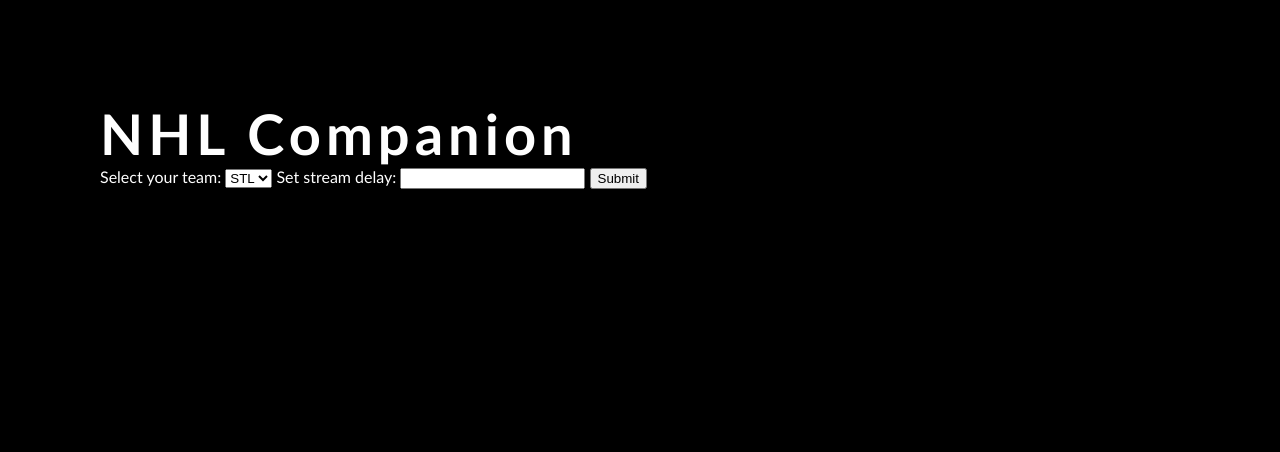
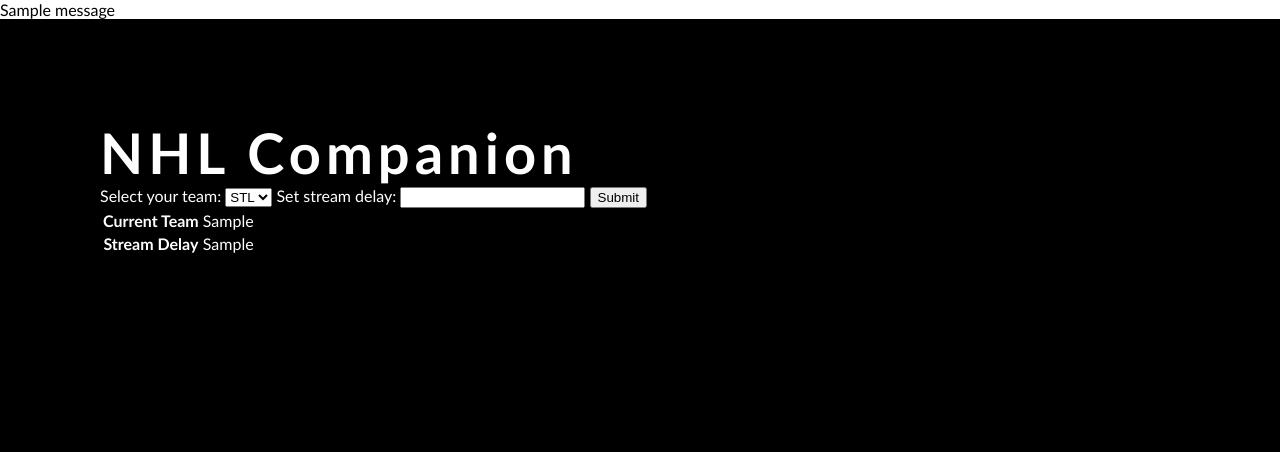
Before and after one commit to BrandonMiller18/nhl_companion-pi, a Flask app: template templates/index.html in a window 1280 px wide. Shown: the top 452 px of the page. Run offline with Flask 3, Linux system fonts and the light colour scheme; the template is opened without the code that fills it: most values are stand-ins (such as "Sample title", 1, 10 or a date in 2020); one stand-in notice (Sample message) is shown.

Commit message:
set up routes, user configuration,  instantiate game object

```diff
--- a/app.py
+++ b/app.py
@@ -1,40 +1,73 @@
-from flask import Flask, render_template
+import json
+import os.path
+from flask import Flask, render_template, redirect, request, flash, url_for
 
-# from helpers import standard_date
-# from game import Game
+from helpers import standard_date
+from game import Game
 
 app = Flask(__name__)
 
+app.config.from_pyfile('config.py')
+
 @app.route('/')
 def index():
+
+    if os.path.isfile('config.json'):
+        with open('config.json', 'r') as f:
+            data = json.load(f)
+
+        return render_template('index.html', data=data)
+
     return render_template("index.html")
 
-@app.route('/start')
+@app.route('/update', methods=['POST'])
 def configure_game():
 
-    return render_template("start.html")
+    user_team = request.form.get('user_team')
+    stream_delay = request.form.get('stream_delay')
+
+    with open('config.json', 'w') as f:
+        data = {
+            "user_team": user_team,
+            "stream_delay": stream_delay
+        }
+
+        f.write(json.dumps(data))
+
+        flash("Configuration has been updated!")
+
+    return redirect(url_for('index'))
 
 
-@app.route('/start/game<game_id>')
+@app.route('/watch', methods=['GET'])
 def watch_game():
 
-    return render_template("game.html")
+    if not os.path.isfile('config.json'):
+        flash("Missing config.json file. Must set configuration first!", 'error')
+        return redirect(url_for('index'))
 
-# game = Game()
-# game.game_info()
-#
-# game_info = {
-#     'User team abbr': game.team,
-#     'Game date': game.date,
-#     'Game start time': standard_date(game.game_start_time) if game.game_start_time else None,
-#     'Game state': game.game_state,
-#     'User team plays': game.is_game,
-#     'User team is home': game.home,
-#     'User team is away': game.away,
-#     'Game ID': game.game_id,
-#     'Home team name': game.home_team,
-#     'Home team logo': game.home_team_logo,
-#     'Away team name': game.away_team,
-#     'Away team logo': game.away_team_logo
-# }
-#
+    with open('config.json', 'r') as f:
+        data = json.load(f)
+        user_team = data['user_team']
+        stream_delay = data['stream_delay']
+
+    game = Game(user_team=user_team, stream_delay=stream_delay)
+    game.game_info()
+    game_info = {
+        'User team abbr': game.team,
+        'Game date': game.date,
+        'Game start time': standard_date(game.game_start_time) if game.game_start_time else None,
+        'Game state': game.game_state,
+        'User team plays': game.is_game,
+        'User team is home': game.home,
+        'User team is away': game.away,
+        'Game ID': game.game_id,
+        'Home team name': game.home_team,
+        'Home team logo': game.home_team_logo,
+        'Away team name': game.away_team,
+        'Away team logo': game.away_team_logo
+    }
+
+    print(game_info, flush=True)
+
+    return render_template('watch.html', data=game_info)
--- a/config.py
+++ b/config.py
@@ -1,4 +1,9 @@
+import os
 from datetime import date
+from dotenv import load_dotenv
+load_dotenv()
 
 BASE_API_URL = 'https://api-web.nhle.com/v1/'
 TODAY = date.today()
+
+SECRET_KEY = os.getenv("SECRET_KEY")
--- a/game.py
+++ b/game.py
@@ -4,12 +4,14 @@ from config import BASE_API_URL, TODAY
 
 class Game:
 
-    def __init__(self, user_team):
+    def __init__(self, user_team, stream_delay):
         self.team = user_team
+        self.stream_delay = stream_delay
 
 
     def game_info(self):
-        r = requests.get(f'{BASE_API_URL}score/{TODAY}')
+        # r = requests.get(f'{BASE_API_URL}score/{TODAY}')
+        r = requests.get(f'{BASE_API_URL}score/2024-10-08')
         data = json.dumps(r.json(), indent=4)
 
         # save file for testing
--- a/templates/base.html
+++ b/templates/base.html
@@ -8,7 +8,13 @@
     <link rel="stylesheet" type="text/css" href="{{ url_for('static', filename='styles/stylesheet.css') }}">
 </head>
 <body>
-
+{% with messages = get_flashed_messages()%}
+{% if messages%}
+    {% for message in messages%}
+    <p>{{message}}</p>
+    {%endfor%}
+{%endif%}
+{%endwith%}
 {% block body %}{% endblock %}
 
 <!-- <footer>
--- a/templates/index.html
+++ b/templates/index.html
@@ -6,7 +6,7 @@
 
     <div class="hero">
         <h1>NHL Companion</h1>
-        <form action="/update" method="POST">
+        <form class="configuration-form" action="/update" method="POST">
             <label for="user_team">Select your team:</label>
             <select name="user_team" id="">
                 <option value="STL">STL</option>
@@ -15,7 +15,19 @@
             <input type="text" name="stream_delay" id="">
             <input type="submit">
         </form>
-        <a class="btn" href="/update">Start App</a>
+        {% if data %}
+        <table>
+            <tr>
+                <th>Current Team</th>
+                <td>{{ data['user_team'] }}</td>
+            </tr>
+            <tr>
+                <th>Stream Delay</th>
+                <td>{{ data['stream_delay'] }}</td>
+            </tr>
+        </table>
+        {% endif %}
+        <a class="btn" href="/watch">Start App</a>
     </div>
 
 {% endblock %}
--- a/templates/start.html
+++ b/templates/watch.html
@@ -5,10 +5,10 @@
 {% block body %}
 
 <section class="dark">
-    <div>
-        <h1>Configure the application.</h1>
+    <div class="hero">
+        <h1>Game in progress!</h1>
+        <a class="btn" href="/">GO HOME</a>
     </div>
-
 </section>
 
 {% endblock %}
```
Also changed, not shown: requirements.txt (+8 -0 lines), templates/template.html (renamed from templates/game.html).
